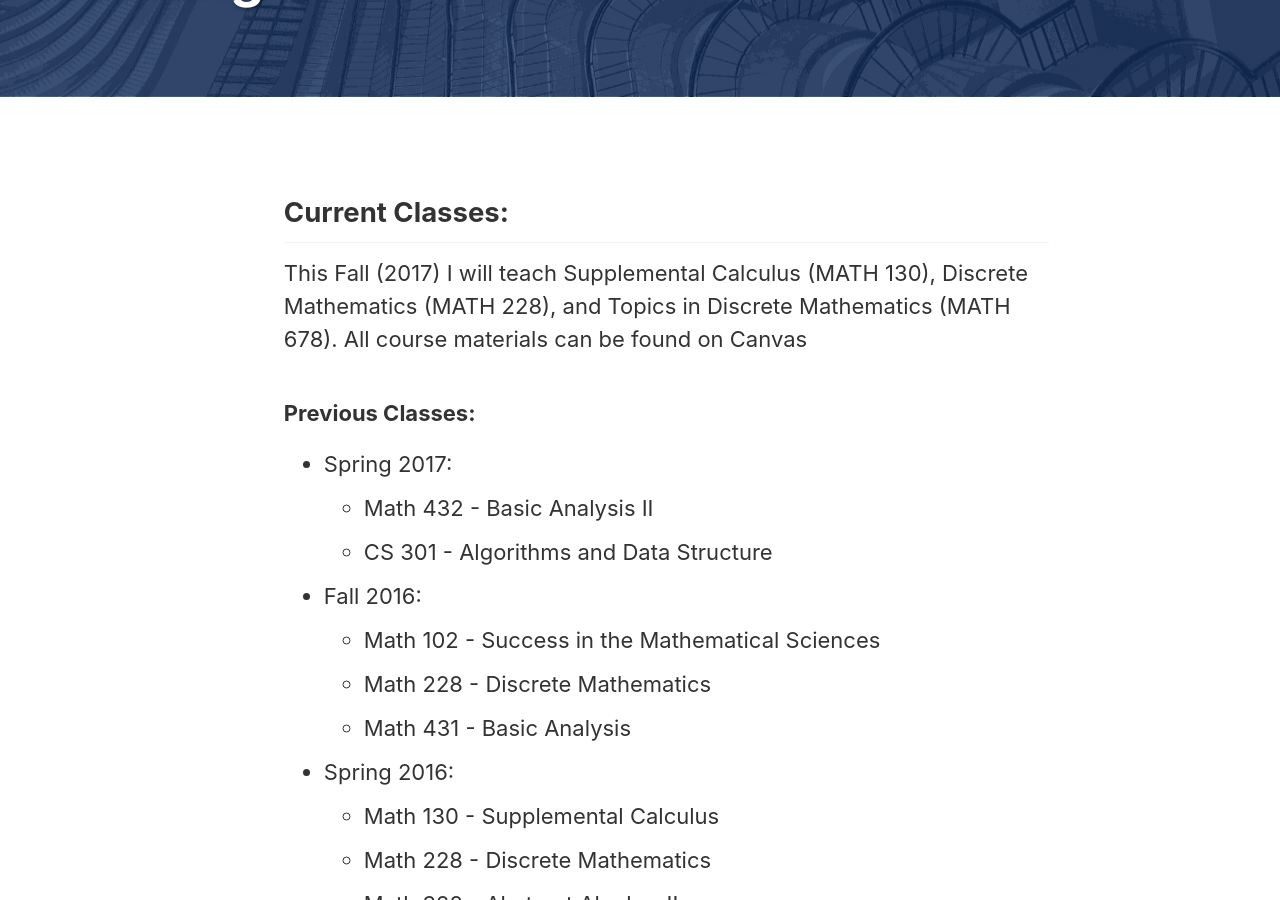
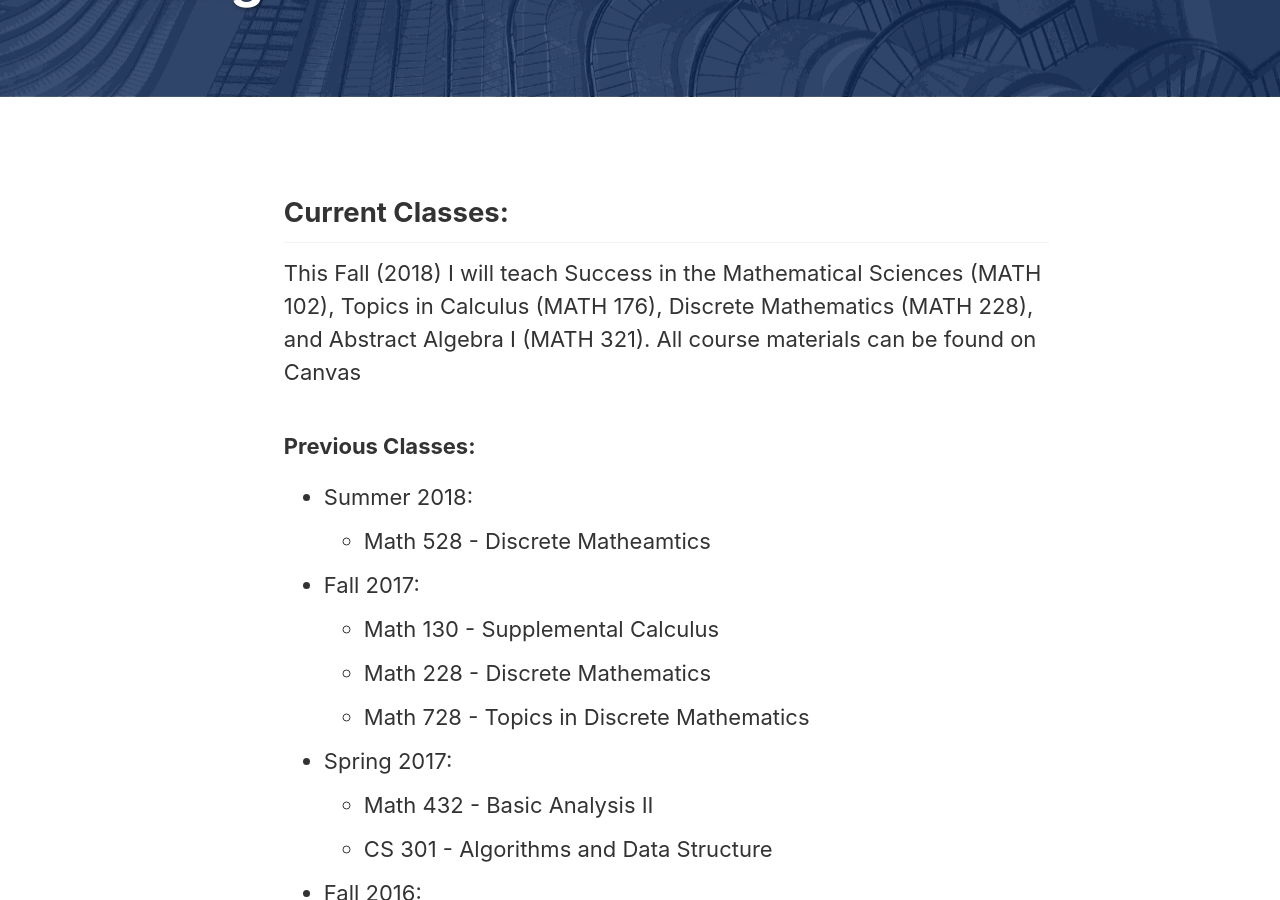
Before and after one commit to oscarlevin/oscarlevin.github.io, a Jekyll site: the page built from teaching.html, in a window 1280 px wide and 900 px high, scrolled down 194 px. Built offline with Jekyll 4.4.1, drawn with Linux system fonts in a browser that asks for light colours.

Commit message:
Update for Fall 2018

```diff
--- a/teaching.html
+++ b/teaching.html
@@ -12,7 +12,7 @@ author_profile: false
 
 <h2>Current Classes:</h2>
 
-<p>This Fall (2017) I will teach Supplemental Calculus (MATH 130), Discrete Mathematics (MATH 228), and Topics in Discrete Mathematics (MATH 678).  All course materials can be found on Canvas</p>
+<p>This Fall (2018) I will teach Success in the Mathematical Sciences (MATH 102), Topics in Calculus (MATH 176), Discrete Mathematics (MATH 228), and Abstract Algebra I (MATH 321).  All course materials can be found on Canvas</p>
 
 
 
@@ -20,6 +20,18 @@ author_profile: false
 <h3>Previous Classes:</h3>
 
 <ul>
+<li> Summer 2018:
+  <ul>
+    <li>Math 528 - Discrete Matheamtics</li>
+  </ul>
+</li>
+<li> Fall 2017:
+  <ul>
+    <li>Math 130 - Supplemental Calculus</li>
+    <li>Math 228 - Discrete Mathematics</li>
+    <li>Math 728 - Topics in Discrete Mathematics</li>
+  </ul>
+</li>
 <li> Spring 2017:
   <ul>
     <li>Math 432 - Basic Analysis II</li>
```
